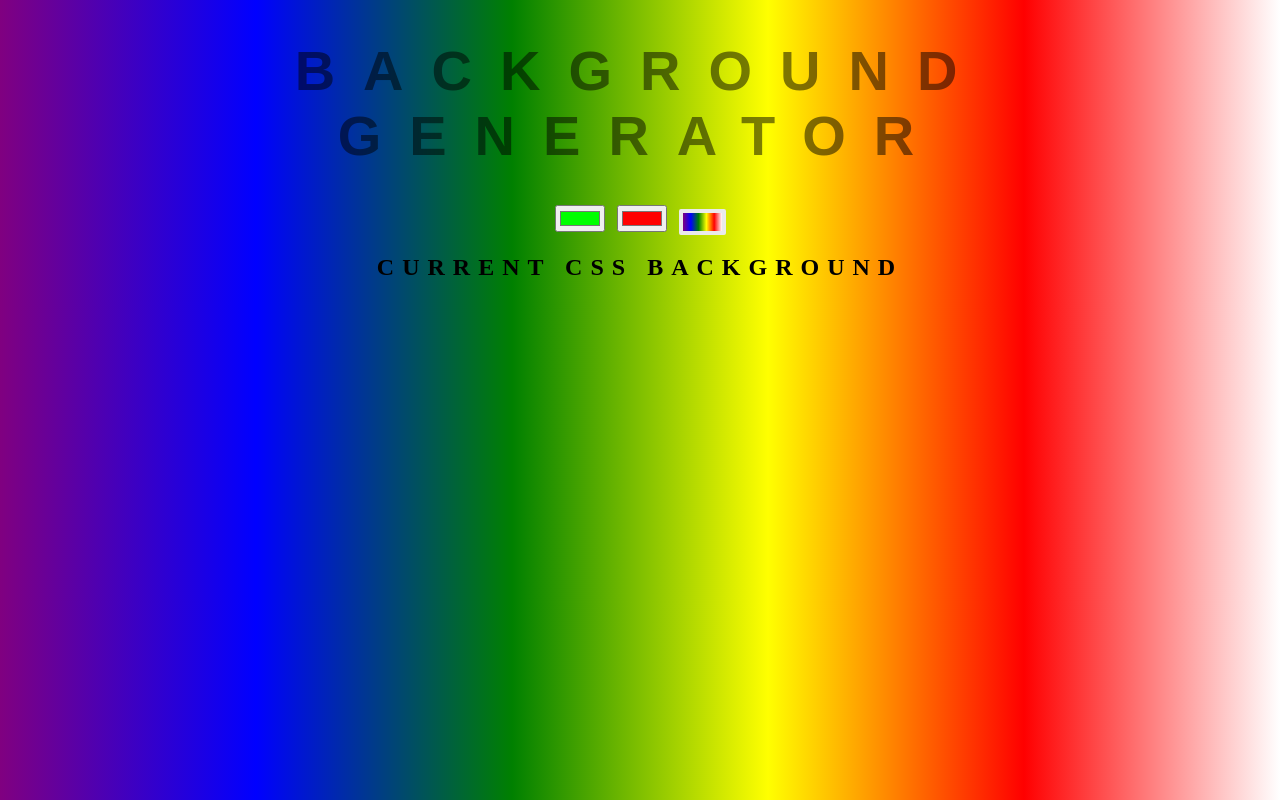
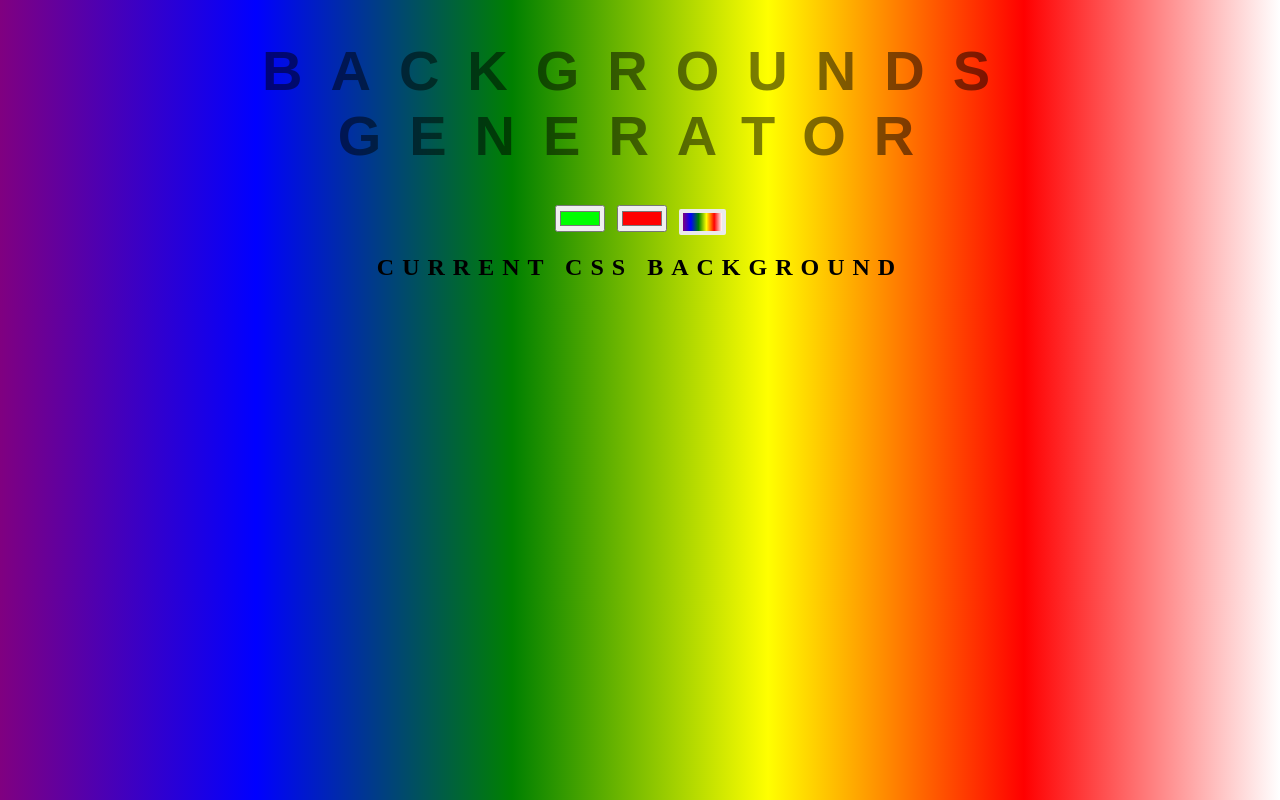
Before and after one commit to maieulChevalier/background-generator, a plain HTML site: page index.html in a window 1280 px wide. Drawn offline with Linux system fonts and the light colour scheme.

Commit message:
changed h1 to backgroundS generator

```diff
--- a/index.html
+++ b/index.html
@@ -5,7 +5,7 @@
 	<link rel="stylesheet" type="text/css" href="style.css">
 </head>
 <body id="gradient">
-	<h1>Background Generator</h1>
+	<h1>Backgrounds Generator</h1>
 	<input class="color1" type="color" name="color1" value="#00ff00">
 	<input class="color2" type="color" name="color2" value="#ff0000">
 	<input class="color3" type="button" name="color3" value="">
```
